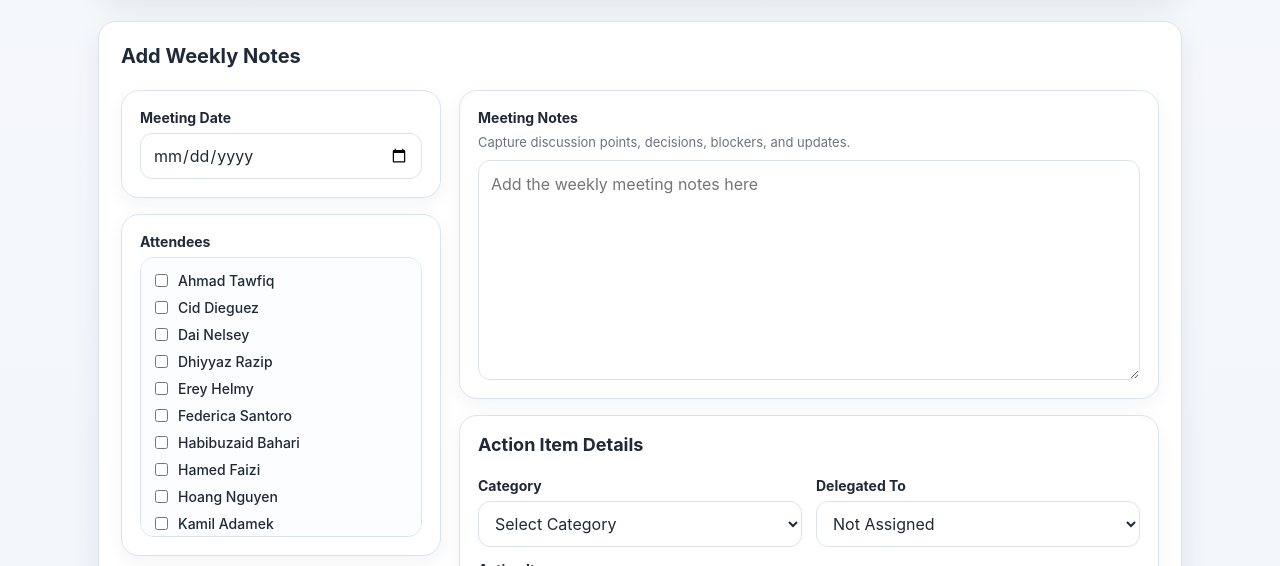
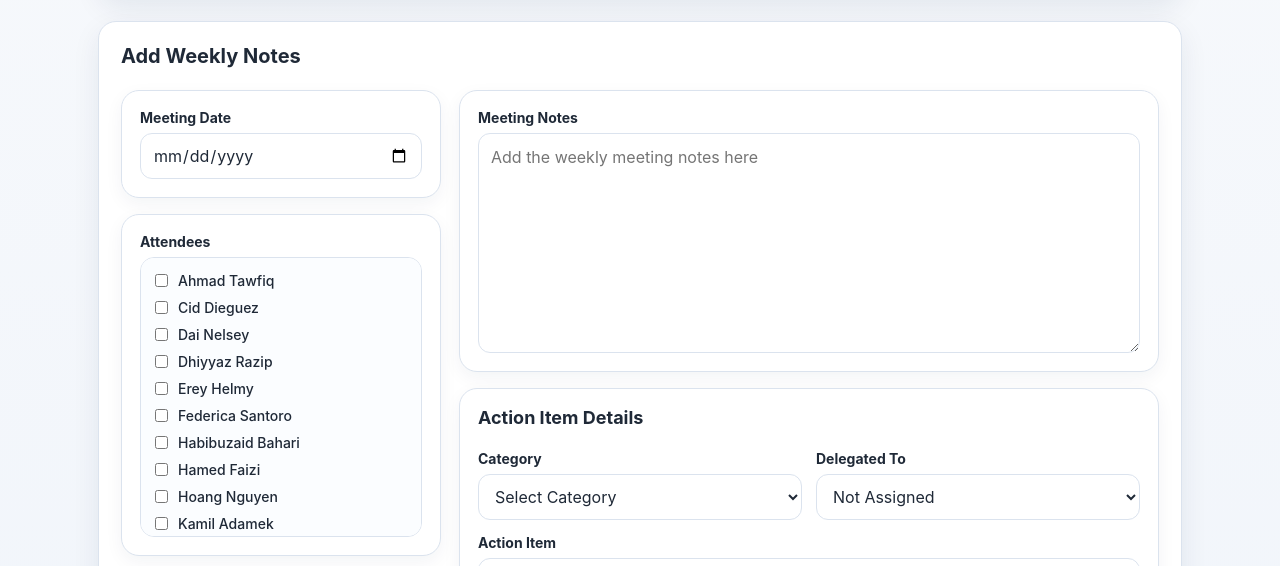
Before and after one commit to HamedFai/seminar-planner, a plain HTML site: page weekly-catchup.html in a window 1280 px wide. Shown: the part 230-796 px from the top of the page. Drawn offline with Linux system fonts and the light colour scheme.

Commit message:
Update weekly-catchup.html

```diff
--- a/weekly-catchup.html
+++ b/weekly-catchup.html
@@ -522,7 +522,7 @@
           <div class="panel notes-panel">
             <div class="field">
               <label for="notes">Meeting Notes</label>
-              <p class="helper">Capture discussion points, decisions, blockers, and updates.</p>
+              <!-- <p class="helper">Capture discussion points, decisions, blockers, and updates.</p> -->
               <textarea id="notes" placeholder="Add the weekly meeting notes here"></textarea>
             </div>
           </div>
```
